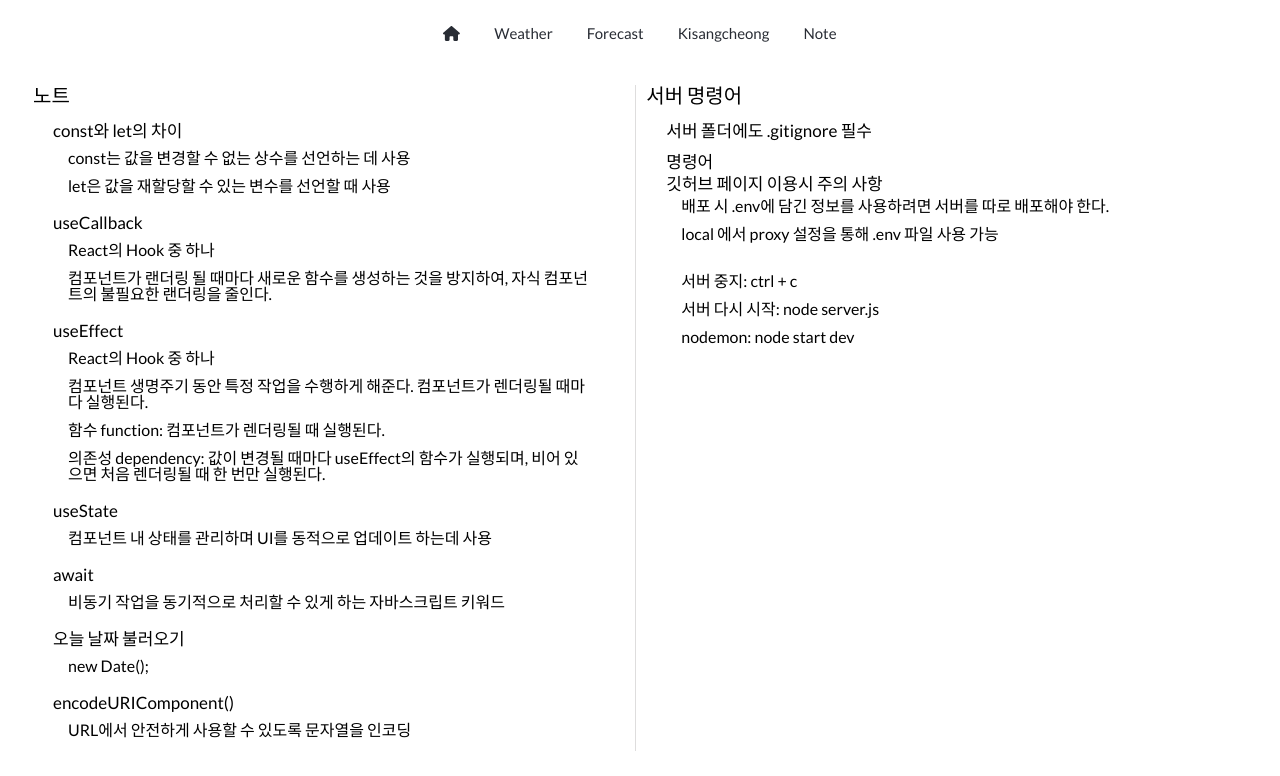
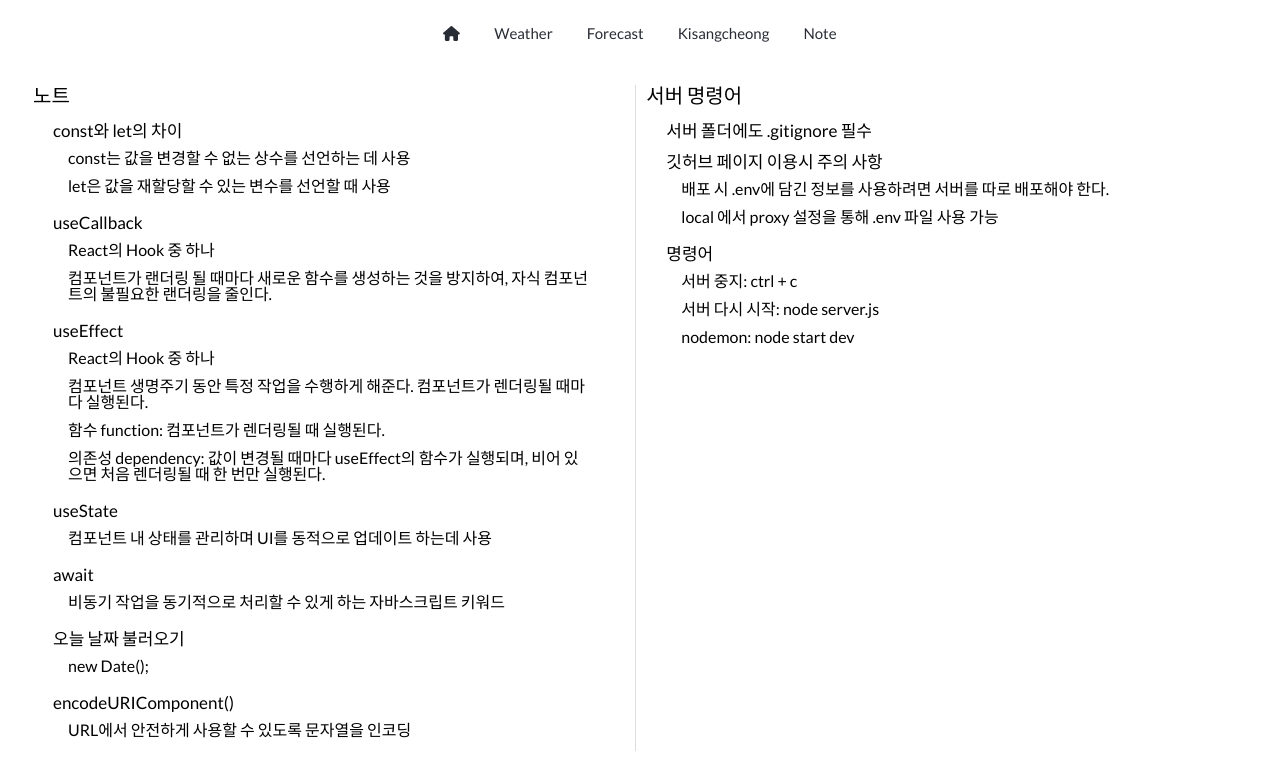
Before and after one commit to juyeong-yun/weather-app, a React (Create React App) app in the folder weather-app/: page /weather-app/study-note in a window 1280 px wide. Shown: the top 776 px of the page. Built offline with nearby package versions, Linux system fonts and the light colour scheme.

Commit message:
정보 수정

```diff
--- a/weather-app/src/pages/Note.js
+++ b/weather-app/src/pages/Note.js
@@ -56,13 +56,13 @@ const Note = () => {
                     <h3>서버 명령어</h3>
                     <ul>
                         <li>서버 폴더에도 .gitignore 필수</li>
-                        <li> 명령어
-                            <ol> 깃허브 페이지 이용시 주의 사항
+                        <li> 깃허브 페이지 이용시 주의 사항
+                            <ol>
                                 <li>배포 시 .env에 담긴 정보를 사용하려면 서버를 따로 배포해야 한다.</li>
                                 <li>local 에서 proxy 설정을 통해 .env 파일 사용 가능</li>
                             </ol>
                         </li>
-                        <li>
+                        <li> 명령어
                             <ol>
                                 <li>서버 중지: <code>ctrl + c</code></li>
                                 <li>서버 다시 시작: <code>node server.js</code></li>
```
